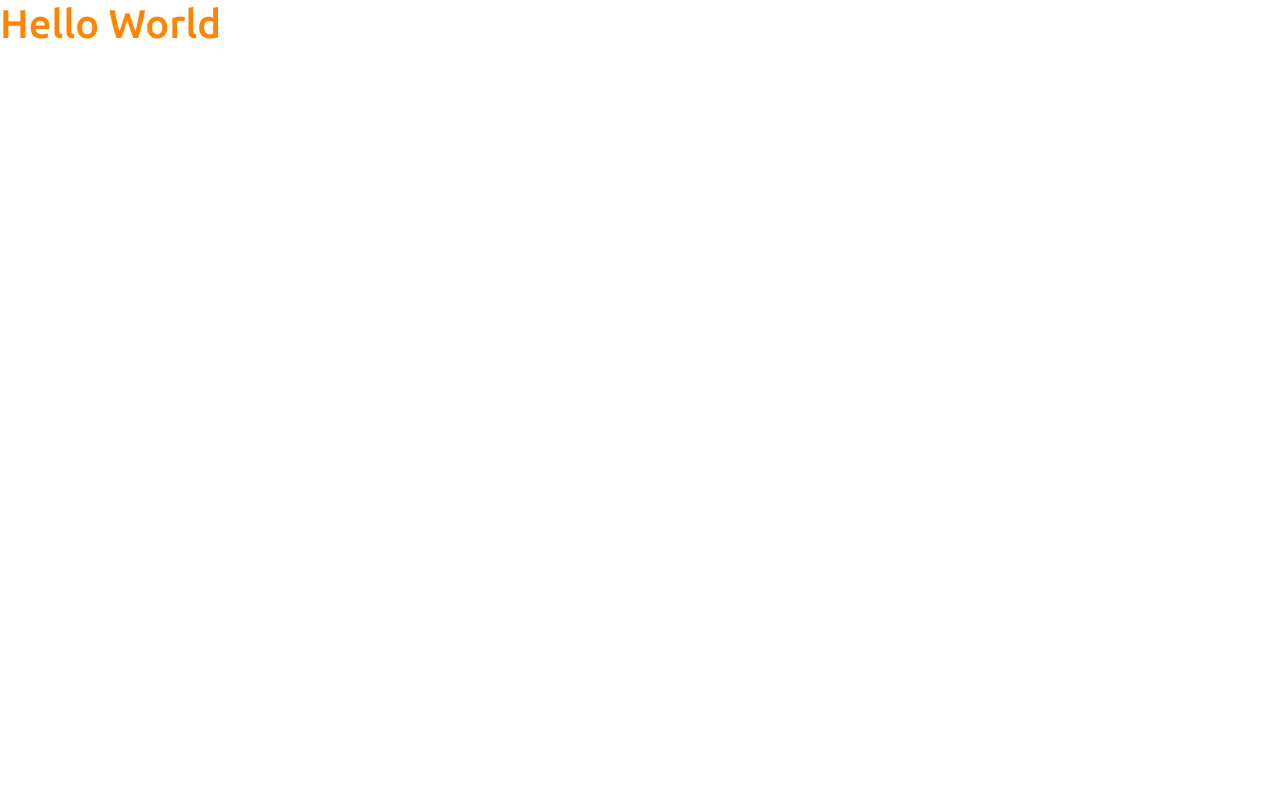
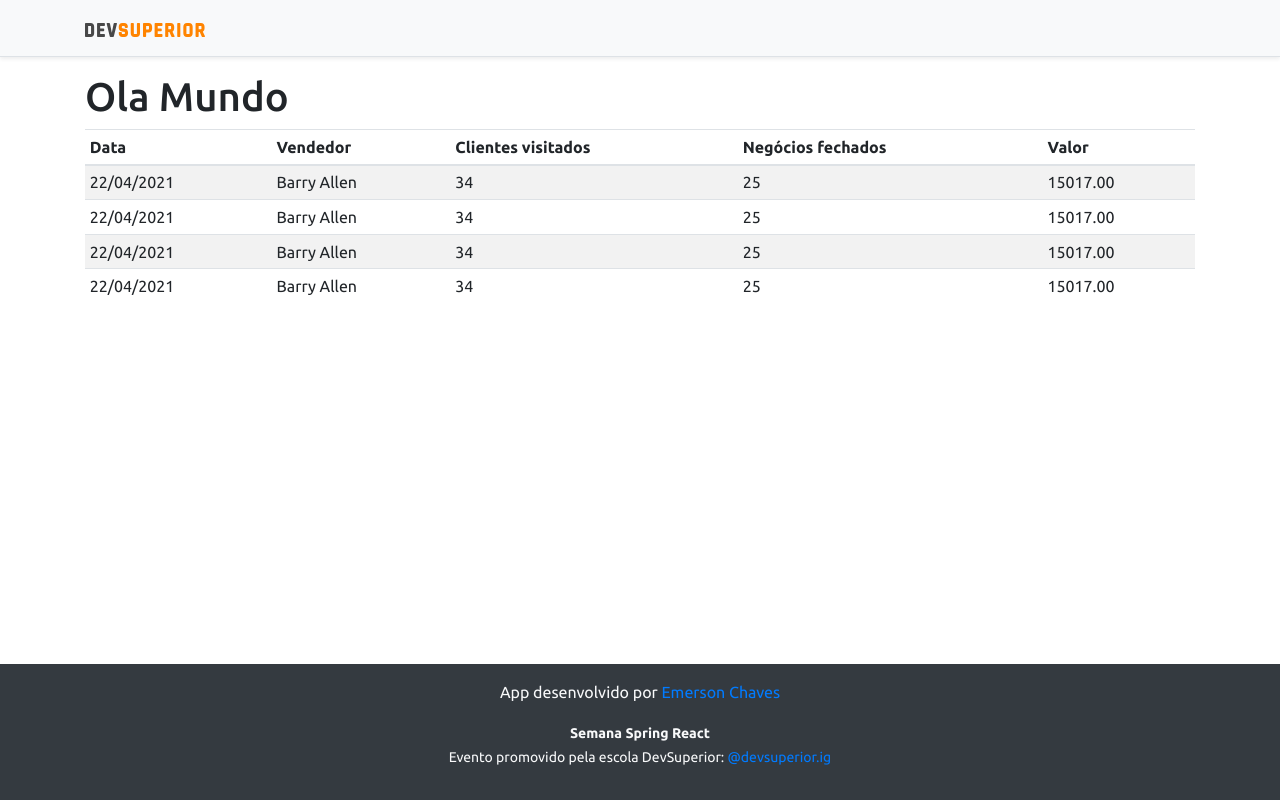
Before and after one commit to emersonMorais/projeto-semana-devsuperior, a React (Create React App) app in the folder frontend/: page / in a window 1280 px wide. Built offline with nearby package versions, Linux system fonts and the light colour scheme.

Commit message:
feat: create basic statics components

```diff
--- a/frontend/src/App.tsx
+++ b/frontend/src/App.tsx
@@ -1,5 +1,14 @@
+import { DataTable } from "components/DataTable";
+import { Footer } from "components/Footer";
+import { Navbar } from "components/Navbar";
 export function App() {
   return (
-    <h1 className="text-primary">Hello World</h1>
-  );
-}
+    <>
+      <Navbar/>
+      <div className="container">
+        <h1>Ola Mundo</h1>
+        <DataTable/>
+      </div>
+      <Footer/>
+    </>
+  )}
--- /dev/null
+++ b/frontend/src/components/DataTable/index.tsx
@@ -0,0 +1,47 @@
+export function DataTable() {
+  return (
+    <div className="table-responsive">
+      <table className="table table-striped table-sm">
+        <thead>
+          <tr>
+            <th>Data</th>
+            <th>Vendedor</th>
+            <th>Clientes visitados</th>
+            <th>Negócios fechados</th>
+            <th>Valor</th>
+          </tr>
+        </thead>
+        <tbody>
+          <tr>
+            <td>22/04/2021</td>
+            <td>Barry Allen</td>
+            <td>34</td>
+            <td>25</td>
+            <td>15017.00</td>
+          </tr>
+          <tr>
+            <td>22/04/2021</td>
+            <td>Barry Allen</td>
+            <td>34</td>
+            <td>25</td>
+            <td>15017.00</td>
+          </tr>
+          <tr>
+            <td>22/04/2021</td>
+            <td>Barry Allen</td>
+            <td>34</td>
+            <td>25</td>
+            <td>15017.00</td>
+          </tr>
+          <tr>
+            <td>22/04/2021</td>
+            <td>Barry Allen</td>
+            <td>34</td>
+            <td>25</td>
+            <td>15017.00</td>
+          </tr>
+        </tbody>
+      </table>
+    </div>
+  );
+}
--- /dev/null
+++ b/frontend/src/components/Footer/index.tsx
@@ -0,0 +1,32 @@
+export function Footer() {
+  return (
+    <footer className="footer mt-auto py-3 bg-dark">
+      <div className="container">
+        <p className="text-light">
+          App desenvolvido por{" "}
+          <a
+            href="https://github.com/emersonMorais"
+            target="_blank"
+            rel="noreferrer"
+          >
+            Emerson Chaves
+          </a>
+        </p>
+        <p className="text-light">
+          <small>
+            <strong>Semana Spring React</strong>
+            <br />
+            Evento promovido pela escola DevSuperior:{" "}
+            <a
+              href="https://instagram.com/devsuperior.ig"
+              target="_blank"
+              rel="noreferrer"
+            >
+              @devsuperior.ig
+            </a>
+          </small>
+        </p>
+      </div>
+    </footer>
+  );
+}
--- /dev/null
+++ b/frontend/src/components/Navbar/index.tsx
@@ -0,0 +1,13 @@
+import ImgDsDark from '../../assets/img/ds_dark.svg';
+
+export function Navbar () {
+  return (
+    <div className="d-flex flex-column flex-md-row align-items-center p-3 px-md-4 mb-3 bg-light border-bottom shadow-sm">
+      <div className="container">
+        <nav className="my-2 my-md-0 mr-md-3">
+          <img src={ImgDsDark} alt="DevSuperior" width="120" />
+        </nav>
+      </div>
+    </div>
+  )
+}
```
Also changed, not shown: frontend/src/assets/img/ds_dark.svg (added).
